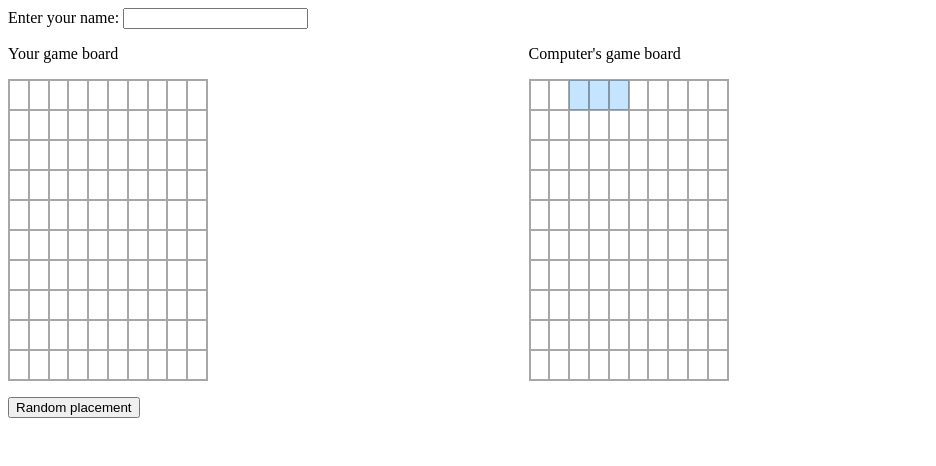
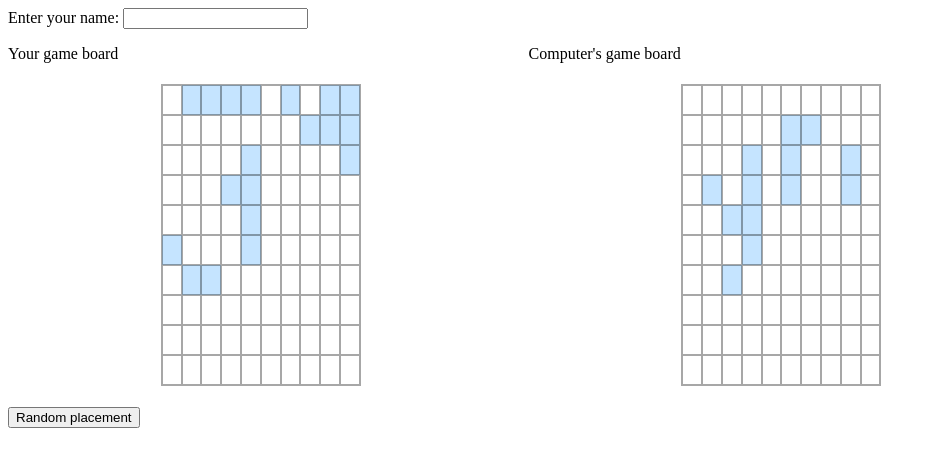
Before and after one commit to SoloGudLyf/battleship, a website built with webpack: page src/index.html in a window 1280 px wide. Shown: the whole page, without its empty margins (0-936 px from the left). Built offline with nearby package versions, Linux system fonts and the light colour scheme.

Commit message:
feat: Create logic for player and computer to randomize placing of ships

```diff
--- a/src/battleship-ui.js
+++ b/src/battleship-ui.js
@@ -3,11 +3,16 @@ import Ship from "./ship";
 
 const playerBoard = document.querySelector(".playerBoard");
 const computerBoard = document.querySelector(".computerBoard");
+const playerSpace = document.querySelector(".playerBattleSpace");
+const computerSpace = document.querySelector(".computerBattleSpace");
 const info = document.querySelector(".info");
 const rdmPlacementBtn = document.querySelector(".randomPlacement");
 let state = "player";
-rdmPlacementBtn.addEventListener("click", randomPlacement);
-let playerSpace = playerBoard.textContent;
+
+rdmPlacementBtn.addEventListener("click", () => {
+  randomPlacement();
+  randomPlacement(computer);
+});
 
 function generateGrid(board, arr) {
   const container = document.createElement("div");
@@ -36,9 +41,10 @@ const player = new Player("Solo");
 const computer = new Player("Computer");
 const computerShip = new Ship(3);
 computer.gameBoard.placeShip(computerShip, "C1", "E1");
-generateGrid(computerBoard, computer.gameBoard.gameboardArr);
 
 function shot(e) {
+  console.log(playerBoard.childNodes[2]);
+
   let gridIndex = Array.from(e.target.dataset.id);
   gridIndex = [Number(gridIndex[0]), Number(gridIndex[1])];
   if (state === "player") {
@@ -65,7 +71,7 @@ function shot(e) {
   }
   if (state === "computer") {
     if (
-      !playerBoard.childNodes[1].contains(e.target) ||
+      !playerBoard.childNodes[2].contains(e.target) ||
       (e.target.classList.value !== "" && e.target.classList.value !== "ship")
     )
       return;
@@ -108,58 +114,76 @@ function computerChoice() {
   player.gameBoard.receiveAttack(choiceArr);
 }
 
-function randomPlacement() {
-  player.gameBoard.gameboardArr = player.gameBoard.getboard();
-  playerBoard.textContent = playerSpace;
+function randomPlacement(realPlayer = player) {
+  if (realPlayer === computer) {
+    console.log(computer);
 
+    computerSpace.textContent = "";
+    computer.gameBoard.gameboardArr = computer.gameBoard.getboard();
+  } else if (realPlayer === player) {
+    console.log(player);
+
+    player.gameBoard.gameboardArr = player.gameBoard.getboard();
+
+    playerSpace.textContent = "";
+  }
   for (let i = 1; i < 11; i++) {
     let chooseSet = Math.floor(Math.random() * 2);
     if (chooseSet === 0 && i === 1) {
-      set1(3);
+      set1(realPlayer, 3);
     } else if (chooseSet === 1 && i === 1) {
-      set2(3);
+      set2(realPlayer, 3);
     } else if (chooseSet === 0 && i === 2) {
-      set1(2);
+      set1(realPlayer, 2);
     } else if (chooseSet === 1 && i === 2) {
-      set2(2);
+      set2(realPlayer, 2);
     } else if (chooseSet === 0 && i === 3) {
-      set1(1);
+      set1(realPlayer, 1);
     } else if (chooseSet === 1 && i === 3) {
-      set2(1);
+      set2(realPlayer, 1);
     } else if (chooseSet === 0 && i === 4) {
-      set1(2);
+      set1(realPlayer, 2);
     } else if (chooseSet === 1 && i === 4) {
-      set2(2);
+      set2(realPlayer, 2);
     } else if (chooseSet === 0 && i === 5) {
-      set1(3);
+      set1(realPlayer, 3);
     } else if (chooseSet === 1 && i === 5) {
-      set2(3);
+      set2(realPlayer, 3);
     } else if (chooseSet === 0 && i === 6) {
-      set1(1);
+      set1(realPlayer, 1);
     } else if (chooseSet === 1 && i === 6) {
-      set2(1);
+      set2(realPlayer, 1);
     } else if (chooseSet === 0 && i === 7) {
-      set1(4);
+      set1(realPlayer, 4);
     } else if (chooseSet === 1 && i === 7) {
-      set2(4);
+      set2(realPlayer, 4);
     } else if (chooseSet === 0 && i === 8) {
-      set1(2);
+      set1(realPlayer, 2);
     } else if (chooseSet === 1 && i === 8) {
-      set2(2);
+      set2(realPlayer, 2);
     } else if (chooseSet === 0 && i === 9) {
-      set1(1);
+      set1(realPlayer, 1);
     } else if (chooseSet === 1 && i === 9) {
-      set2(1);
+      set2(realPlayer, 1);
     } else if (chooseSet === 0 && i === 10) {
-      set1(1);
+      set1(realPlayer, 1);
     } else if (chooseSet === 1 && i === 10) {
-      set2(1);
+      set2(realPlayer, 1);
     }
   }
-  generateGrid(playerBoard, player.gameBoard.gameboardArr);
+  if (realPlayer === player) {
+    playerSpace.textContent = "";
+    generateGrid(playerSpace, realPlayer.gameBoard.gameboardArr);
+  }
+  if (realPlayer === computer) {
+    computerSpace.textContent = "";
+    console.log(computerSpace);
+
+    generateGrid(computerSpace, realPlayer.gameBoard.gameboardArr);
+  }
 }
 
-function set1(num) {
+function set1(player, num) {
   let firstLetter = ["A", "B", "C", "D", "E", "F", "G", "H", "I", "J"];
   let randomLetter =
     firstLetter[Math.floor(Math.random() * firstLetter.length)];
@@ -183,7 +207,7 @@ function set1(num) {
   return;
 }
 
-function set2(num) {
+function set2(player, num) {
   let firstLetter = ["A", "B", "C", "D", "E", "F", "G", "H", "I", "J"];
   let randomLetter = Math.floor(Math.random() * (firstLetter.length / 2));
 
@@ -210,4 +234,6 @@ function set2(num) {
     `${firstLetter[randomLetter + (num - 1)]}${randomNumber}`,
   );
 }
-generateGrid(playerBoard, player.gameBoard.gameboardArr);
+
+randomPlacement(computer);
+randomPlacement(player);
--- a/src/index.html
+++ b/src/index.html
@@ -11,9 +11,10 @@
     </form>
 
     <div class="container">
-      <div class="playerBoard"><p>Your game board</p></div>
+      <div class="playerBoard"><p>Your game board</p> <div class="playerBattleSpace"></div></div>
       <div class="computerBoard">
         <p>Computer's game board</p>
+        <div class="computerBattleSpace"></div>
       </div>
     </div>
     <p class="info"></p>
--- a/src/styles.css
+++ b/src/styles.css
@@ -33,3 +33,9 @@
 
   background-color: aquamarine;
 }
+
+.playerBattleSpace,
+.computerBattleSpace {
+  border: none !important;
+  padding: 5px;
+}
```
